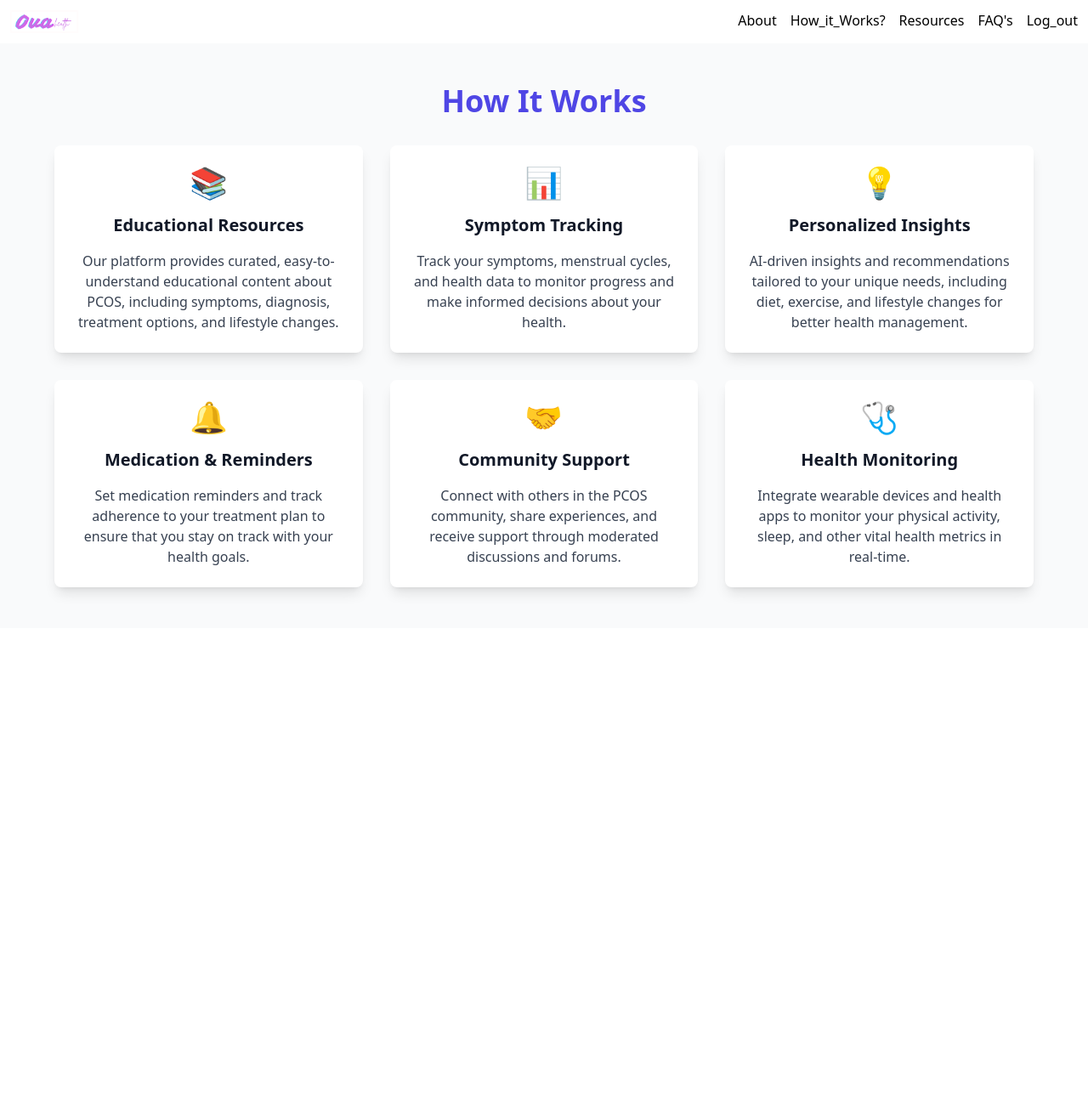
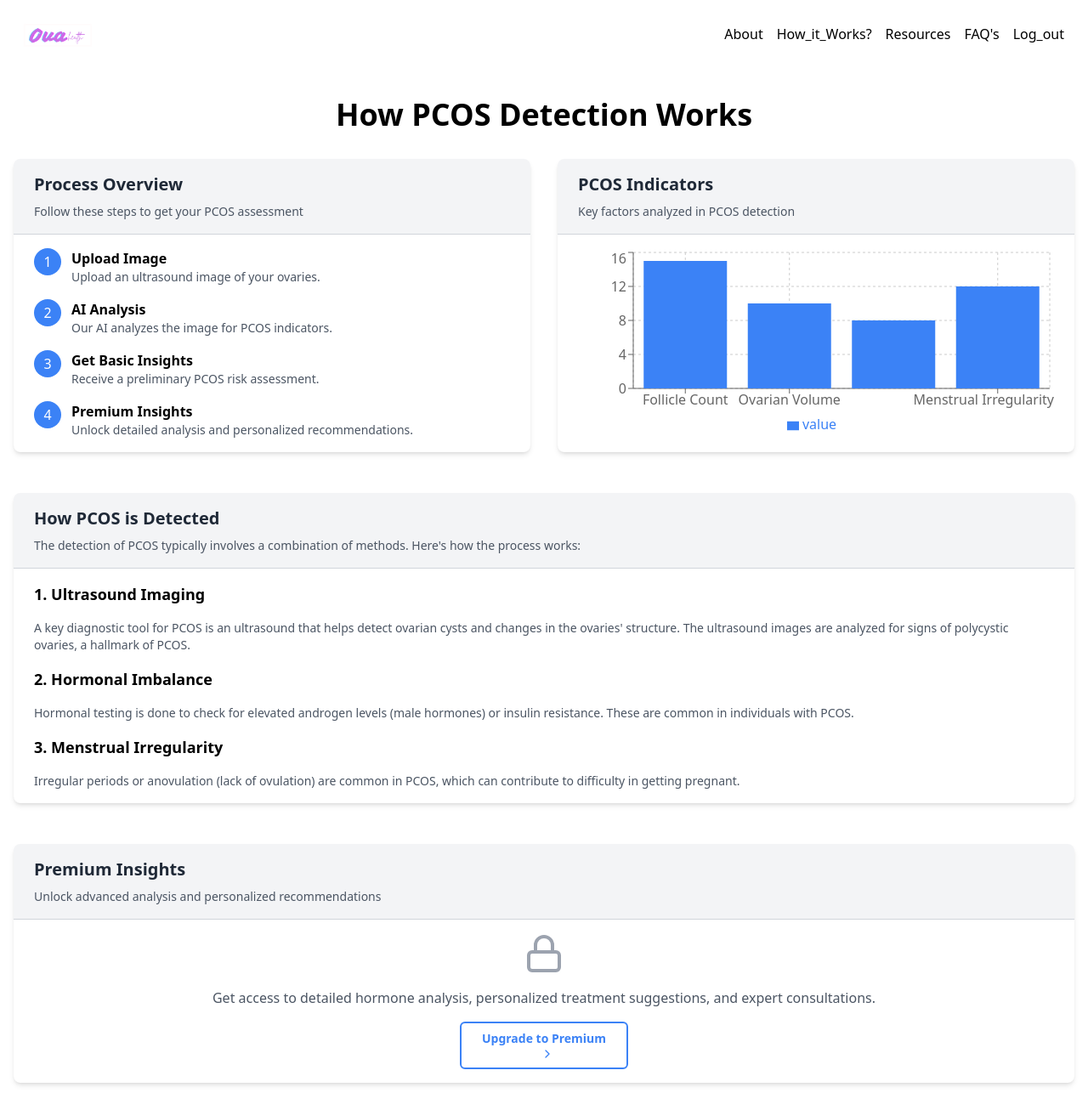
Before and after one commit to arpita1126/pcos, a React (Create React App) app: page /How_it_works in a window 1280 px wide. Shown: the whole page at 85% size. Before the commit the page ends 800 px from the top, so only its background shows below. Built offline with nearby package versions, Linux system fonts and the light colour scheme.

Commit message:
update:worked

```diff
--- a/package.json
+++ b/package.json
@@ -6,10 +6,12 @@
     "@testing-library/jest-dom": "^5.17.0",
     "@testing-library/react": "^13.4.0",
     "@testing-library/user-event": "^13.5.0",
+    "lucide-react": "^0.462.0",
     "react": "^18.3.1",
     "react-dom": "^18.3.1",
     "react-router-dom": "^7.0.1",
     "react-scripts": "5.0.1",
+    "recharts": "^2.13.3",
     "web-vitals": "^2.1.4"
   },
   "scripts": {
--- a/src/components/Navbar.jsx
+++ b/src/components/Navbar.jsx
@@ -5,9 +5,13 @@ import { Link } from "react-router-dom";
 const Navbar = () => {
     return (
         <div>
-            <div className="flex  flex-row justify-between p-3 ">
+            <div id="lang" className="flex  flex-row justify-between p-7 ">
                 <div>
-                    <img src={logo} alt="text" className="w-20 h-auto"/>
+                    <Link to="/">
+
+
+                        <img src={logo} alt="text" className="w-20 h-auto" />
+                    </Link>
                 </div>
 
                 <div className="flex  flex-direction-row space-x-4  ">
--- a/src/pages/About/About.jsx
+++ b/src/pages/About/About.jsx
@@ -1,69 +1,86 @@
-import React from "react";
-import about from "../../assets/about.jpg";
 
-const About = () => {
+export default function AboutUs() {
   return (
-    <div className="bg-gray-50 py-8 px-4 sm:px-6 lg:px-8">
-      <div className="max-w-7xl mx-auto">
-        {/* Title Section */}
-        <h2 className="text-3xl font-bold text-center text-indigo-600 mb-6 sm:text-4xl">
-          About Us
-        </h2>
+    <div className="container mx-auto px-4 py-8 max-w-4xl">
+      <header className="mb-12 text-center">
+        <h1 className="text-4xl font-bold mb-4">Mission</h1>
+      </header>
 
-        {/* Content Card Section */}
-        <div className="bg-white p-6 rounded-lg shadow-md">
-          <p className="text-lg text-gray-700 leading-relaxed">
-            Polycystic Ovary Syndrome (PCOS) is a common hormonal disorder
-            affecting millions of women worldwide. It is characterized by a
-            range of symptoms, including irregular menstrual cycles, excess
-            androgen production, and polycystic ovaries. This disorder can lead
-            to various health issues, such as infertility, metabolic syndrome,
-            and cardiovascular disease.
-          </p>
-          <p className="mt-4 text-lg text-gray-700 leading-relaxed">
-            Our platform aims to provide a centralized hub for information,
-            symptom tracking, personalized insights, and community support. By
-            leveraging AI-driven data analysis, our goal is to empower women
-            with PCOS to take control of their health and well-being. With
-            educational resources, symptom tracking, and tailored recommendations,
-            we aim to make managing PCOS easier and more effective.
-          </p>
-        </div>
+      <section className="mb-12">
+        <img
+          src="https://www.medicoverhospitals.in/images/articles/supporting-womens-health-choices-pune.webp"
+          alt="PCOS Awareness"
+          width={800}
+          height={400}
+          className="rounded-lg shadow-md mb-6"
+        />
+        <p className="text-lg mb-4">
+          We are dedicated to improving women's health through early and accurate detection of Polycystic Ovary Syndrome (PCOS). Our team of experts utilizes cutting-edge technology and comprehensive diagnostic approaches to provide reliable PCOS detection services.
+        </p>
+      </section>
 
-        {/* Mission Section */}
-        <div className="mt-8 text-center">
-          <h3 className="text-2xl font-semibold text-gray-900 sm:text-3xl">
-            Our Mission
-          </h3>
-          <p className="text-lg text-gray-700 mt-4">
-            To improve the quality of life for women with PCOS through
-            technology, data-driven insights, and a supportive community.
-          </p>
-        </div>
-
-        {/* Optional Image Section (Responsive Grid Layout) */}
-        <div className="grid grid-cols-1 lg:grid-cols-2 gap-8 mt-8">
-          <div>
-            <h3 className="text-2xl font-semibold text-gray-900 sm:text-3xl">
-              Learn More About Our Platform
-            </h3>
-            <p className="text-lg text-gray-700 mt-4">
-              Our platform integrates symptom tracking, health monitoring, and
-              community support, making it easier for women with PCOS to manage
-              their condition.
+      <section className="mb-12">
+        <h2 className="text-2xl font-semibold mb-4">What is PCOS?</h2>
+        <div className="flex flex-col md:flex-row items-center gap-6">
+          <div className="md:w-1/2">
+            <p className="text-lg">
+              Polycystic Ovary Syndrome (PCOS) is a common hormonal disorder among women of reproductive age. It is characterized by irregular menstrual cycles, excess androgen levels, and polycystic ovaries. PCOS can lead to various health issues, including infertility, obesity, type 2 diabetes, and cardiovascular problems.
             </p>
           </div>
-          <div className="flex justify-center items-center">
+          <div className="md:w-1/2">
             <img
-              className="w-48 h-auto rounded-lg shadow-md"  // Make the image smaller by setting width to 12rem (w-48)
-              src={about}
-              alt="About Us"
+              src="https://www.medicoverhospitals.in/images/articles/supporting-womens-health-choices-pune.webp"
+              alt="PCOS Illustration"
+              width={400}
+              height={300}
+              className="rounded-lg shadow-md"
             />
           </div>
         </div>
-      </div>
+      </section>
+
+      <section className="mb-12">
+        <h2 className="text-2xl font-semibold mb-4">Our Detection Methods</h2>
+        <ul className="list-disc list-inside text-lg space-y-2">
+          <li>Comprehensive medical history assessment</li>
+          <li>Physical examination</li>
+          <li>Blood tests to check hormone levels</li>
+          <li>Pelvic ultrasound to examine ovaries and detect cysts</li>
+          <li>Advanced imaging techniques for detailed ovarian analysis</li>
+        </ul>
+      </section>
+
+      <section className="mb-12">
+        <h2 className="text-2xl font-semibold mb-4">Why Choose Us?</h2>
+        <div className="grid md:grid-cols-2 gap-6">
+          <div className="bg-gray-100 p-6 rounded-lg">
+            <h3 className="text-xl font-semibold mb-2">Expert Team</h3>
+            <p>Our team consists of experienced gynecologists, endocrinologists, and reproductive health specialists.</p>
+          </div>
+          <div className="bg-gray-100 p-6 rounded-lg">
+            <h3 className="text-xl font-semibold mb-2">Advanced Technology</h3>
+            <p>We use state-of-the-art diagnostic tools and imaging technology for accurate PCOS detection.</p>
+          </div>
+          <div className="bg-gray-100 p-6 rounded-lg">
+            <h3 className="text-xl font-semibold mb-2">Personalized Care</h3>
+            <p>We provide individualized treatment plans and ongoing support for women diagnosed with PCOS.</p>
+          </div>
+          <div className="bg-gray-100 p-6 rounded-lg">
+            <h3 className="text-xl font-semibold mb-2">Education and Support</h3>
+            <p>We offer educational resources and support groups to help women manage PCOS effectively.</p>
+          </div>
+        </div>
+      </section>
+
+      <section className="text-center">
+        <h2 className="text-2xl font-semibold mb-4">Take the First Step</h2>
+        <p className="text-lg mb-6">
+          Don't let PCOS go undetected. Schedule your comprehensive PCOS screening today.
+        </p>
+        <button className="bg-blue-600 text-white px-6 py-3 rounded-lg text-lg font-semibold hover:bg-blue-700 transition-colors">
+          Book Your Appointment
+        </button>
+      </section>
     </div>
-  );
-};
-
-export default About;
+  )
+}
--- /dev/null
+++ b/src/pages/How_it_works/Button.js
@@ -0,0 +1,18 @@
+import React from 'react';
+
+export const Button = ({ children, className = '', variant = 'primary', ...props }) => {
+  const baseStyles = 'px-6 py-2 rounded-md text-sm font-semibold focus:outline-none transition-colors';
+  const variantStyles = {
+    primary: 'bg-blue-500 text-white hover:bg-blue-600',
+    outline: 'border-2 border-blue-500 text-blue-500 hover:bg-blue-500 hover:text-white',
+  };
+
+  return (
+    <button
+      className={`${baseStyles} ${variantStyles[variant]} ${className}`}
+      {...props}
+    >
+      {children}
+    </button>
+  );
+};
--- /dev/null
+++ b/src/pages/How_it_works/Card.js
@@ -0,0 +1,41 @@
+import React from 'react';
+
+export const Card = ({ children, className = '' }) => {
+  return (
+    <div className={`bg-white shadow-md rounded-lg overflow-hidden ${className}`}>
+      {children}
+    </div>
+  );
+};
+
+export const CardHeader = ({ children }) => {
+  return (
+    <div className="px-6 py-4 bg-gray-100 border-b border-gray-300">
+      {children}
+    </div>
+  );
+};
+
+export const CardContent = ({ children, className = '' }) => {
+  return (
+    <div className={`px-6 py-4 ${className}`}>
+      {children}
+    </div>
+  );
+};
+
+export const CardTitle = ({ children }) => {
+  return (
+    <h2 className="text-xl font-semibold text-gray-800">
+      {children}
+    </h2>
+  );
+};
+
+export const CardDescription = ({ children }) => {
+  return (
+    <p className="text-sm text-gray-600 mt-2">
+      {children}
+    </p>
+  );
+};
--- a/src/pages/How_it_works/How_it_works.jsx
+++ b/src/pages/How_it_works/How_it_works.jsx
@@ -1,73 +1,125 @@
-import React from "react";
+import { useState } from 'react';
+import { BarChart, Bar, XAxis, YAxis, CartesianGrid, Tooltip, Legend, ResponsiveContainer } from 'recharts';
+import { Upload, ChevronRight, Lock } from 'lucide-react';
+import { Button } from './Button';
+import { Card, CardContent, CardDescription, CardHeader, CardTitle } from './Card';
 
-const HowItWorks = () => {
+const processSteps = [
+  { title: 'Upload Image', description: 'Upload an ultrasound image of your ovaries.' },
+  { title: 'AI Analysis', description: 'Our AI analyzes the image for PCOS indicators.' },
+  { title: 'Get Basic Insights', description: 'Receive a preliminary PCOS risk assessment.' },
+  { title: 'Premium Insights', description: 'Unlock detailed analysis and personalized recommendations.' },
+];
+
+const dummyData = [
+  { name: 'Follicle Count', value: 15 },
+  { name: 'Ovarian Volume', value: 10 },
+  { name: 'Hormone Levels', value: 8 },
+  { name: 'Menstrual Irregularity', value: 12 },
+];
+
+export default function HowItWorksContent() {
+  const [selectedFile, setSelectedFile] = useState(null);
+
+  const handleFileChange = (event) => {
+    if (event.target.files && event.target.files[0]) {
+      setSelectedFile(event.target.files[0]);
+    }
+  };
+
   return (
-    <div className="bg-gray-50 py-12 px-6 sm:px-8 lg:px-16">
-      <div className="max-w-7xl mx-auto">
-        {/* Title Section */}
-        <h2 className="text-3xl font-bold text-center text-indigo-600 mb-8 sm:text-4xl">
-          How It Works
-        </h2>
+    <div className="container mx-auto px-4 py-8">
+      <h1 className="text-4xl font-bold text-center mb-8">How PCOS Detection Works</h1>
 
-        {/* Steps Section */}
-        <div className="grid grid-cols-1 lg:grid-cols-3 gap-8">
-          {/* Step 1 */}
-          <div className="bg-white p-6 rounded-lg shadow-lg text-center">
-            <div className="text-indigo-600 text-4xl mb-4">📚</div>
-            <h3 className="text-xl font-semibold text-gray-900">Educational Resources</h3>
-            <p className="text-gray-700 mt-4">
-              Our platform provides curated, easy-to-understand educational content about PCOS, including symptoms, diagnosis, treatment options, and lifestyle changes.
+      <div className="grid grid-cols-1 md:grid-cols-2 gap-8 mb-12">
+        <Card>
+          <CardHeader>
+            <CardTitle>Process Overview</CardTitle>
+            <CardDescription>Follow these steps to get your PCOS assessment</CardDescription>
+          </CardHeader>
+          <CardContent>
+            <ol className="space-y-4">
+              {processSteps.map((step, index) => (
+                <li key={index} className="flex items-start">
+                  <div className="flex-shrink-0 w-8 h-8 rounded-full bg-blue-500 text-white flex items-center justify-center mr-3">
+                    {index + 1}
+                  </div>
+                  <div>
+                    <h3 className="font-semibold">{step.title}</h3>
+                    <p className="text-sm text-gray-600">{step.description}</p>
+                  </div>
+                </li>
+              ))}
+            </ol>
+          </CardContent>
+        </Card>
+
+        <Card>
+          <CardHeader>
+            <CardTitle>PCOS Indicators</CardTitle>
+            <CardDescription>Key factors analyzed in PCOS detection</CardDescription>
+          </CardHeader>
+          <CardContent className="h-64">
+            <ResponsiveContainer width="100%" height="100%">
+              <BarChart data={dummyData}>
+                <CartesianGrid strokeDasharray="3 3" />
+                <XAxis dataKey="name" />
+                <YAxis />
+                <Tooltip />
+                <Legend />
+                <Bar dataKey="value" fill="#3b82f6" />
+              </BarChart>
+            </ResponsiveContainer>
+          </CardContent>
+        </Card>
+      </div>
+      <Card className="mb-12">
+        <CardHeader>
+          <CardTitle>How PCOS is Detected</CardTitle>
+          <CardDescription>
+            The detection of PCOS typically involves a combination of methods. Here's how the process works:
+          </CardDescription>
+        </CardHeader>
+        <CardContent>
+          <h3 className="font-semibold text-lg mb-4">1. Ultrasound Imaging</h3>
+          <p className="text-sm text-gray-600 mb-4">
+            A key diagnostic tool for PCOS is an ultrasound that helps detect ovarian cysts and changes in the ovaries' structure. The ultrasound images are analyzed for signs of polycystic ovaries, a hallmark of PCOS.
+          </p>
+          <h3 className="font-semibold text-lg mb-4">2. Hormonal Imbalance</h3>
+          <p className="text-sm text-gray-600 mb-4">
+            Hormonal testing is done to check for elevated androgen levels (male hormones) or insulin resistance. These are common in individuals with PCOS.
+          </p>
+          <h3 className="font-semibold text-lg mb-4">3. Menstrual Irregularity</h3>
+          <p className="text-sm text-gray-600">
+            Irregular periods or anovulation (lack of ovulation) are common in PCOS, which can contribute to difficulty in getting pregnant.
+          </p>
+        </CardContent>
+      </Card>
+
+
+
+
+      <Card>
+        <CardHeader>
+          <CardTitle>Premium Insights</CardTitle>
+          <CardDescription>Unlock advanced analysis and personalized recommendations</CardDescription>
+        </CardHeader>
+        <CardContent>
+          <div className="flex flex-col items-center space-y-4">
+            <Lock size={48} className="text-gray-400" />
+            <p className="text-center text-gray-600">
+              Get access to detailed hormone analysis, personalized treatment suggestions, and expert consultations.
             </p>
+            <Button variant="outline">
+              Upgrade to Premium
+              <div className='flex text-center justify-center place-content-center'>
+
+              <ChevronRight className="ml-2 h-4 w-4" />
+              </div>
+            </Button>
           </div>
-
-          {/* Step 2 */}
-          <div className="bg-white p-6 rounded-lg shadow-lg text-center">
-            <div className="text-indigo-600 text-4xl mb-4">📊</div>
-            <h3 className="text-xl font-semibold text-gray-900">Symptom Tracking</h3>
-            <p className="text-gray-700 mt-4">
-              Track your symptoms, menstrual cycles, and health data to monitor progress and make informed decisions about your health.
-            </p>
-          </div>
-
-          {/* Step 3 */}
-          <div className="bg-white p-6 rounded-lg shadow-lg text-center">
-            <div className="text-indigo-600 text-4xl mb-4">💡</div>
-            <h3 className="text-xl font-semibold text-gray-900">Personalized Insights</h3>
-            <p className="text-gray-700 mt-4">
-              AI-driven insights and recommendations tailored to your unique needs, including diet, exercise, and lifestyle changes for better health management.
-            </p>
-          </div>
-
-          {/* Step 4 */}
-          <div className="bg-white p-6 rounded-lg shadow-lg text-center">
-            <div className="text-indigo-600 text-4xl mb-4">🔔</div>
-            <h3 className="text-xl font-semibold text-gray-900">Medication & Reminders</h3>
-            <p className="text-gray-700 mt-4">
-              Set medication reminders and track adherence to your treatment plan to ensure that you stay on track with your health goals.
-            </p>
-          </div>
-
-          {/* Step 5 */}
-          <div className="bg-white p-6 rounded-lg shadow-lg text-center">
-            <div className="text-indigo-600 text-4xl mb-4">🤝</div>
-            <h3 className="text-xl font-semibold text-gray-900">Community Support</h3>
-            <p className="text-gray-700 mt-4">
-              Connect with others in the PCOS community, share experiences, and receive support through moderated discussions and forums.
-            </p>
-          </div>
-
-          {/* Step 6 */}
-          <div className="bg-white p-6 rounded-lg shadow-lg text-center">
-            <div className="text-indigo-600 text-4xl mb-4">🩺</div>
-            <h3 className="text-xl font-semibold text-gray-900">Health Monitoring</h3>
-            <p className="text-gray-700 mt-4">
-              Integrate wearable devices and health apps to monitor your physical activity, sleep, and other vital health metrics in real-time.
-            </p>
-          </div>
-        </div>
-      </div>
+        </CardContent>
+      </Card>
     </div>
   );
-};
-
-export default HowItWorks;
+}
```
Also changed, not shown: src/pages/Homescreen/Homescreen.jsx (+13 -18 lines), src/pages/Resources/Resources.jsx (added, +97 -0 lines), 1 other file (tests, documents, lock files or other folders). Lines whose indentation alone changed are shown as unchanged.
